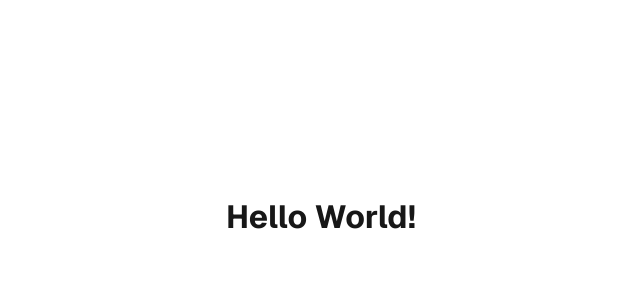
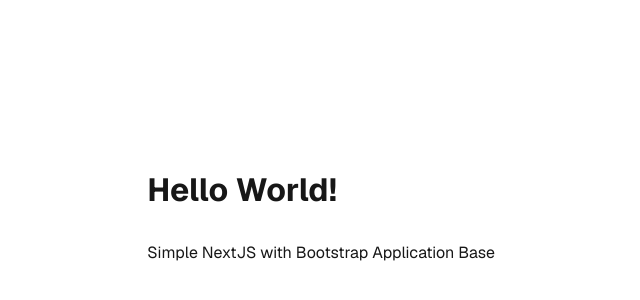
Before and after one commit to rafaelsilva1406/portfolio, a Next.js app: page / in a window 1280 px wide. Shown: the part 184-484 px from the top of the page, without its empty margins (319-959 px from the left). Built offline with nearby package versions, Linux system fonts and the light colour scheme.

Commit message:
add description of project

```diff
--- a/src/app/page.tsx
+++ b/src/app/page.tsx
@@ -5,6 +5,7 @@
     <div className={styles.page}>
       <main className={styles.main}>
        <h1>Hello World!</h1>
+       <p>Simple NextJS with Bootstrap Application Base</p>
       </main>
       <footer className={styles.footer}>
       </footer>
```
